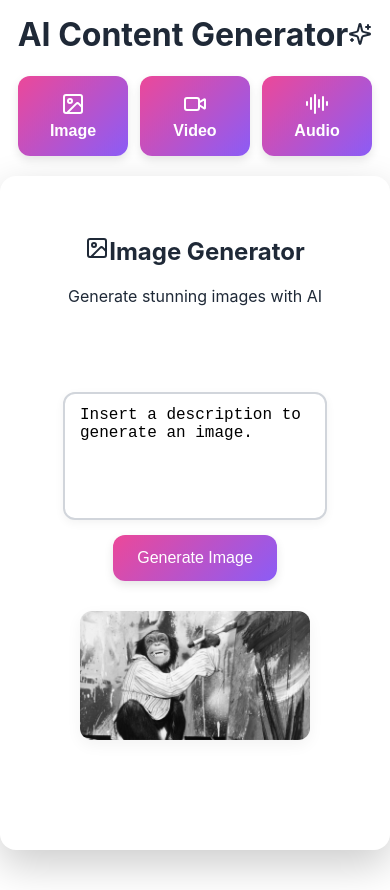
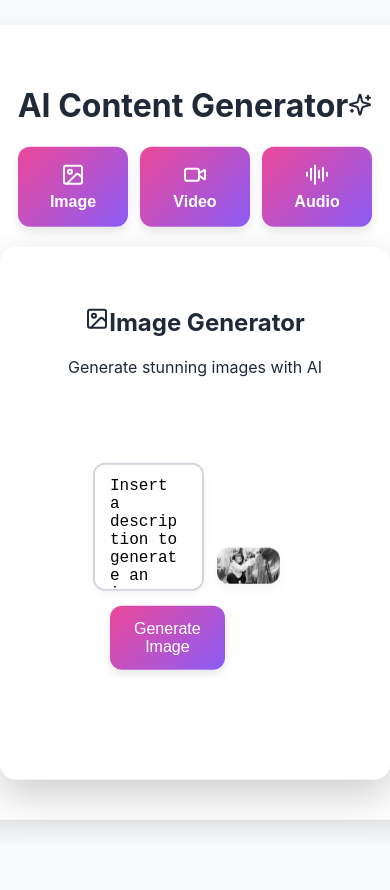
Before and after one commit to RaulMV22/IMAGIN-AI, a Next.js app: page / in a window 390 px wide. Shown: the top 890 px of the page. After the commit the page ends 844 px from the top, so only its background shows below. Built offline with nearby package versions, Linux system fonts and the light colour scheme.

Commit message:
Subida con terminación de la pantalla principal

```diff
--- a/src/ClientPage.tsx
+++ b/src/ClientPage.tsx
@@ -12,6 +12,8 @@ const generators = [
 
 export default function ClientPage() {
   const [selectedGenerator, setSelectedGenerator] = useState(generators[0].type)
+  const [isGenerating, setIsGenerating] = useState(false) // ✅ Estado para bloquear botones
+
   const selectedGen = generators.find((g) => g.type === selectedGenerator)
 
   return (
@@ -26,8 +28,11 @@ export default function ClientPage() {
         {generators.map((generator) => (
           <button
             key={generator.type}
-            className={`generator-btn ${selectedGenerator === generator.type ? "active" : ""}`}
-            onClick={() => setSelectedGenerator(generator.type)}
+            className={`generator-btn ${selectedGenerator === generator.type ? "active" : ""} ${
+              isGenerating ? "disabled" : "" /* ✅ Oscurecer y deshabilitar botones */
+            }`}
+            onClick={() => !isGenerating && setSelectedGenerator(generator.type)} // ✅ Bloquea clicks
+            disabled={isGenerating} // ✅ Deshabilita el botón
           >
             <generator.Icon className="generator-icon" />
             {generator.type.charAt(0).toUpperCase() + generator.type.slice(1)}
@@ -46,7 +51,7 @@ export default function ClientPage() {
         </div>
         <div className="generator-content">
           {selectedGenerator === "image" ? (
-            <ImageGenerator />
+            <ImageGenerator setIsGenerating={setIsGenerating} /> // ✅ Pasa el estado al generador
           ) : (
             <p className="placeholder-section">
               The {selectedGenerator} generator is coming soon!
--- a/src/components/ImageGenerator.tsx
+++ b/src/components/ImageGenerator.tsx
@@ -1,7 +1,11 @@
 import { useState, useEffect } from "react";
 import "../styles/globals.css";
 
-const ImageGenerator = () => {
+interface ImageGeneratorProps {
+  setIsGenerating: (value: boolean) => void; // ✅ Especificamos el tipo correctamente
+}
+
+const ImageGenerator: React.FC<ImageGeneratorProps> = ({ setIsGenerating }) => {
   const defaultImage = "/images/default.jpg";
   const defaultPlaceholder = "Insert a description to generate an image.";
   const [prompt, setPrompt] = useState<string>(defaultPlaceholder);
@@ -16,6 +20,7 @@ const ImageGenerator = () => {
     }
 
     setLoading(true);
+    setIsGenerating(true); // ✅ Bloquea la selección del generador mientras carga
     setImageUrl(defaultImage);
     setPrompt(defaultPlaceholder);
 
@@ -37,26 +42,16 @@ const ImageGenerator = () => {
       setStatusMessage("Hubo un error al generar la imagen.");
     } finally {
       setLoading(false);
+      setIsGenerating(false); // ✅ Permite cambiar de generador cuando termine
     }
   };
 
-  useEffect(() => {
-    if (statusMessage) {
-      const timer = setTimeout(() => {
-        setStatusMessage("");
-      }, 5000);
-      return () => clearTimeout(timer);
-    }
-  }, [statusMessage]);
-
-  /* Función para limpiar el texto inicial cuando el usuario hace clic */
   const handleFocus = () => {
     if (prompt === defaultPlaceholder) {
       setPrompt("");
     }
   };
 
-  /* Si el usuario deja vacío el textarea, vuelve al placeholder */
   const handleBlur = () => {
     if (prompt.trim() === "") {
       setPrompt(defaultPlaceholder);
@@ -73,13 +68,13 @@ const ImageGenerator = () => {
   return (
     <div className="image-generator-container">
       <div className="generator-content">
-        {/* Entrada y Botón */}
         <div className="generator-input-area">
           <textarea
             value={prompt}
             onChange={(e) => setPrompt(e.target.value)}
             onFocus={handleFocus}
             onBlur={handleBlur}
+            onKeyDown={handleKeyDown}
             className="generator-textarea"
             disabled={loading}
           />
@@ -90,12 +85,16 @@ const ImageGenerator = () => {
 
         {/* Imagen Generada con Bloqueo */}
         <div className="generator-image-area">
+          <img
+            src={imageUrl}
+            alt="Generated Image"
+            className={`generated-image ${loading ? "loading" : ""}`}
+          />
           {loading && (
             <div className="loading-overlay">
               <div className="spinner"></div>
             </div>
           )}
-          <img src={imageUrl} alt="Generated Image" className="generated-image" />
         </div>
       </div>
     </div>
--- a/src/styles/globals.css
+++ b/src/styles/globals.css
@@ -12,8 +12,8 @@ body {
   display: flex;
   flex-direction: column;
   align-items: center;
-  justify-content: center; /* ✅ Centrar el contenido */
-  height: 100vh; /* ✅ Ocupa toda la pantalla */
+  justify-content: center;
+  height: 100vh;
 }
 
 /* Contenedor Principal - Totalmente centrado en pantalla */
@@ -25,10 +25,10 @@ body {
   box-shadow: 0px 10px 30px rgba(0, 0, 0, 0.1);
   padding: 40px;
   text-align: center;
-  position: absolute; /* ✅ Posiciona absolutamente en la pantalla */
+  position: absolute;
   top: 50%;
   left: 50%;
-  transform: translate(-50%, -50%); /* ✅ Centrado exacto */
+  transform: translate(-50%, -50%);
 }
 
 /* Selector de Generadores */
@@ -102,7 +102,7 @@ body {
 /* Contenido del generador en fila */
 .generator-content {
   display: flex;
-  flex-direction: row; /* ✅ Mantiene disposición horizontal */
+  flex-direction: row;
   justify-content: center;
   align-items: center;
   gap: 30px;
@@ -181,7 +181,7 @@ body {
 
 /* Ajuste para desactivar la imagen cuando carga */
 .generated-image.loading {
-  filter: brightness(0.5); /* ✅ Reduce el brillo en lugar de hacerla completamente blanca */
+  filter: brightness(0.5);
   pointer-events: none;
 }
 
@@ -200,32 +200,61 @@ body {
   to { transform: rotate(360deg); }
 }
 
-/* Área de la imagen generada */
+/* Contenedor de la imagen con posición relativa */
 .generator-image-area {
   width: 50%;
   display: flex;
   justify-content: center;
   align-items: center;
+  position: relative; /* Permite posicionar el overlay dentro de este contenedor */
 }
 
-/* Tamaño de la imagen generada */
+/* Imagen generada */
 .generated-image {
   width: 100%;
   max-width: 400px;
   height: auto;
   border-radius: 12px;
   box-shadow: 0px 5px 15px rgba(0, 0, 0, 0.05);
+  transition: all 0.3s ease-in-out;
 }
 
-/* Responsivo: vuelve a columna en pantallas pequeñas */
-@media (max-width: 768px) {
-  .generator-content {
-    flex-direction: column;
-    align-items: center;
-  }
+/* Aplica efecto de oscurecimiento solo si está en carga */
+.generated-image.loading {
+  filter: brightness(0.4); /* Reduce brillo */
+  pointer-events: none; /* Evita interacciones */
+}
 
-  .generator-input-area,
-  .generator-image-area {
-    width: 100%;
-  }
+/* Bloqueo solo sobre la imagen generada */
+.loading-overlay {
+  position: absolute;
+  top: 50%;
+  left: 50%;
+  transform: translate(-50%, -50%); /* Centra el spinner */
+  display: flex;
+  justify-content: center;
+  align-items: center;
+  width: 100%;
+  height: 100%;
+  background: rgba(255, 255, 255, 0); /* Fondo transparente */
+  border-radius: 12px;
 }
+
+/* Spinner */
+.spinner {
+  border: 5px solid rgba(255, 255, 255, 0.3);
+  border-top: 5px solid #8b5cf6;
+  border-radius: 50%;
+  width: 50px;
+  height: 50px;
+  animation: spin 1s linear infinite;
+}
+
+/* Generadores desactivados */
+.generator-btn:disabled,
+.generator-btn.disabled {
+  opacity: 0.5;
+  cursor: not-allowed;
+  filter: grayscale(40%);
+  transition: all 0.3s ease-in-out;
+}
```
Also changed, not shown: package.json (+9 -0 lines), src/pages/MainScreen.tsx (deleted, +0 -7 lines), 1 other file (tests, documents, lock files or other folders).
